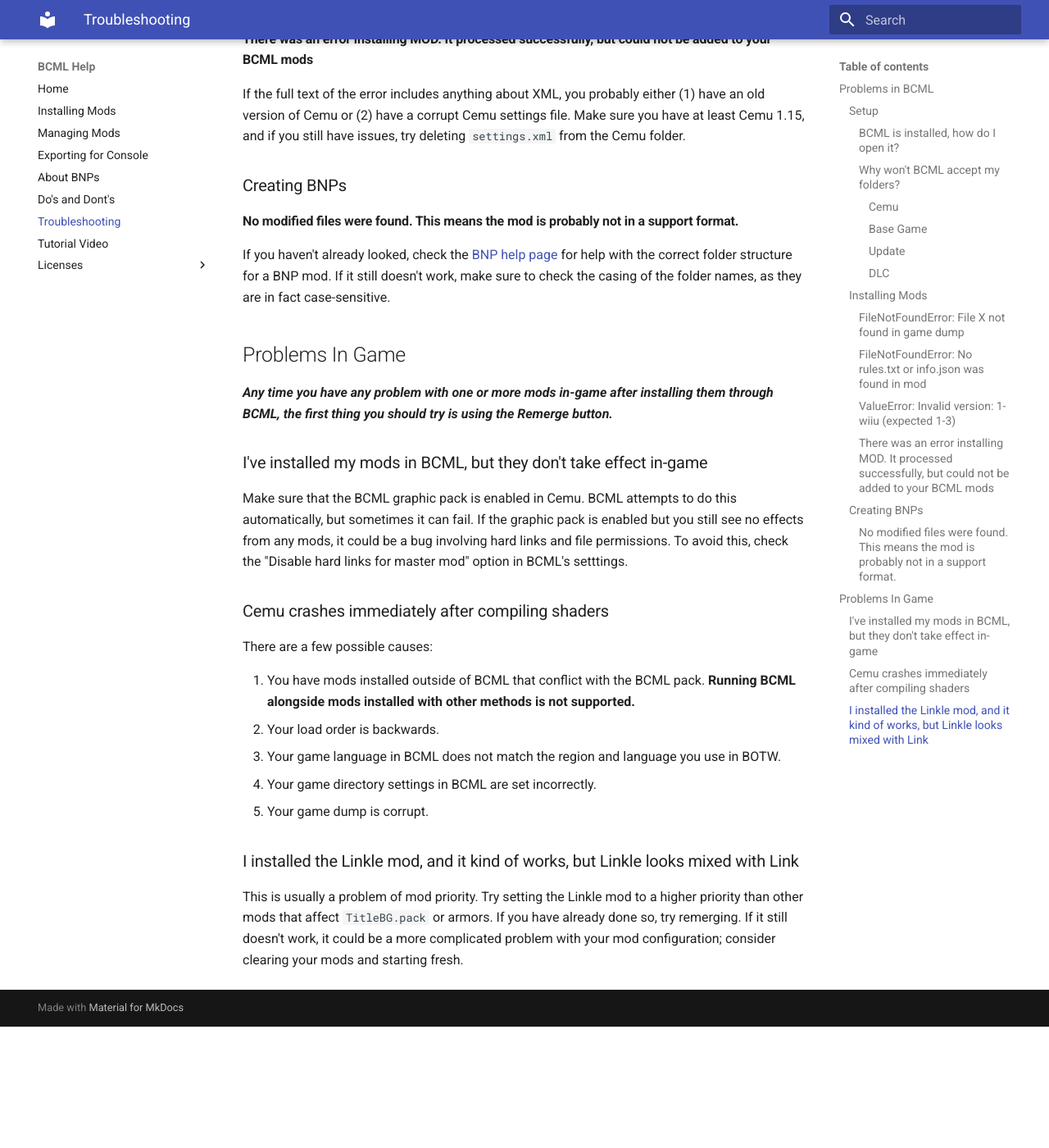
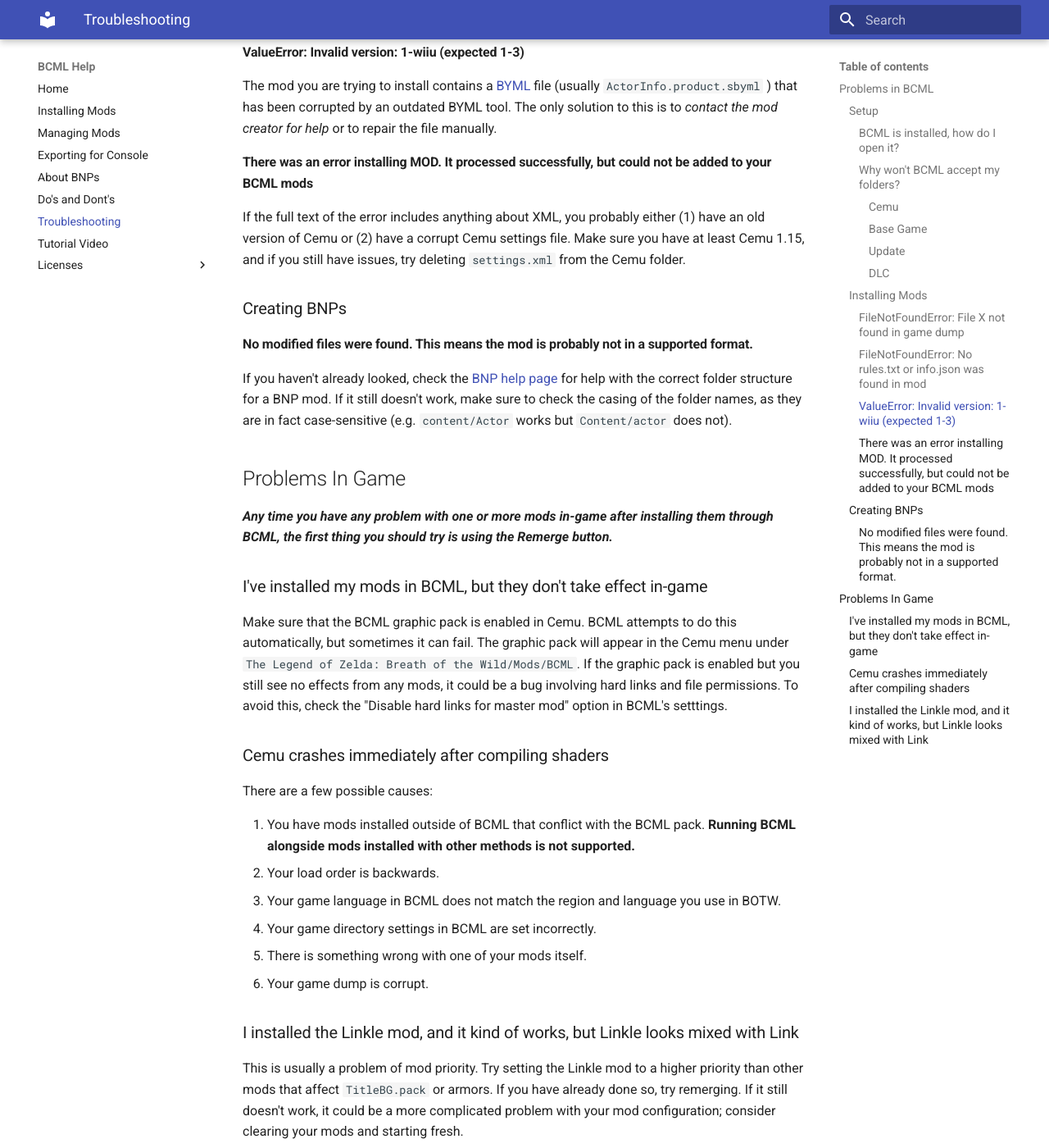
Before and after one commit to NiceneNerd/BCML, an MkDocs documentation site: the page built from docs/trouble.md, in a window 1280 px wide and 1400 px high, scrolled down 1795 px. Shown: the whole window at 82% size. Built offline with MkDocs 1.6.1 and Material for MkDocs 9.7.7, drawn with Linux system fonts in a browser that asks for light colours; before the commit the page ends 3047 px from its top, so only the background shows below that; some of the changed text lies outside the part shown.

Commit message:
Minor troubleshooting page update

```diff
--- a/docs/trouble.md
+++ b/docs/trouble.md
@@ -32,7 +32,9 @@ the title ID that ends in `0`. You must pass BCML the `content` folder directly,
 `C:\Game Dumps\The Legend of Zelda Breath of the Wild [ALZE]\content`.
 
 For Switch, this will be the `romfs` folder under the base game title ID, e.g.
-`C:\Game Dumps\BOTW\01007EF00011E000/romfs`.
+`C:\Game Dumps\BOTW\01007EF00011E000\romfs`.
+
+You can tell this folder is set correctly if it contains the file `Pack/Dungeon000.pack`.
 
 ##### Update
 
@@ -43,6 +45,9 @@ storage. For Cemu/Wii U, the first half of the title ID will end in the letter E
 Switch users should not need an update folder, because dumping will ordinarily merge the
 base game and update files.
 
+You can tell this folder is set correctly if it contains approximately 7000 files in the
+folder `Actor/Pack`.
+
 ##### DLC
 
 *(Optional)* Must be the folder containing the latest paid DLC files for BOTW. For Cemu
@@ -51,6 +56,8 @@ of the title ID will end in the letter C. Example (*make sure to include the `00
  `C:\Cemu\mlc01\usr\title\0005000E\101C9400\content\0010`
 For Switch, this will be the `romfs` folder under the supported DLC title ID, e.g.
  `C:\Game Dumps\BOTW\01007EF00011F001\romfs`
+
+ You can tell this folder is set correctly if it contains `Pack/AocMainField.pack`.
 
 ### Installing Mods
 
@@ -83,11 +90,12 @@ Cemu 1.15, and if you still have issues, try deleting `settings.xml` from the Ce
 
 ### Creating BNPs
 
-#### No modified files were found. This means the mod is probably not in a support format.
+#### No modified files were found. This means the mod is probably not in a supported format.
 
 If you haven't already looked, check the [BNP help page](bnp.md) for help with the correct
 folder structure for a BNP mod. If it still doesn't work, make sure to check the casing of
-the folder names, as they are in fact case-sensitive.
+the folder names, as they are in fact case-sensitive (e.g. `content/Actor` works but
+`Content/actor` does not).
 
 ## Problems In Game
 
@@ -97,9 +105,11 @@ through BCML, the first thing you should try is using the Remerge button.***
 ### I've installed my mods in BCML, but they don't take effect in-game
 
 Make sure that the BCML graphic pack is enabled in Cemu. BCML attempts to do this
-automatically, but sometimes it can fail. If the graphic pack is enabled but you still see
-no effects from any mods, it could be a bug involving hard links and file permissions. To
-avoid this, check the "Disable hard links for master mod" option in BCML's setttings.
+automatically, but sometimes it can fail. The graphic pack will appear in the Cemu menu
+under `The Legend of Zelda: Breath of the Wild/Mods/BCML`. If the graphic pack is enabled
+but you still see no effects from any mods, it could be a bug involving hard links and
+file permissions. To avoid this, check the "Disable hard links for master mod" option in
+BCML's setttings.
 
 ### Cemu crashes immediately after compiling shaders
 
@@ -110,7 +120,8 @@ There are a few possible causes:
 2. Your load order is backwards.
 3. Your game language in BCML does not match the region and language you use in BOTW.
 4. Your game directory settings in BCML are set incorrectly.
-5. Your game dump is corrupt.
+5. There is something wrong with one of your mods itself.
+6. Your game dump is corrupt.
 
 ### I installed the Linkle mod, and it kind of works, but Linkle looks mixed with Link
 
```
Also changed, not shown: other parts of docs/trouble.md (+3 -3 lines).
